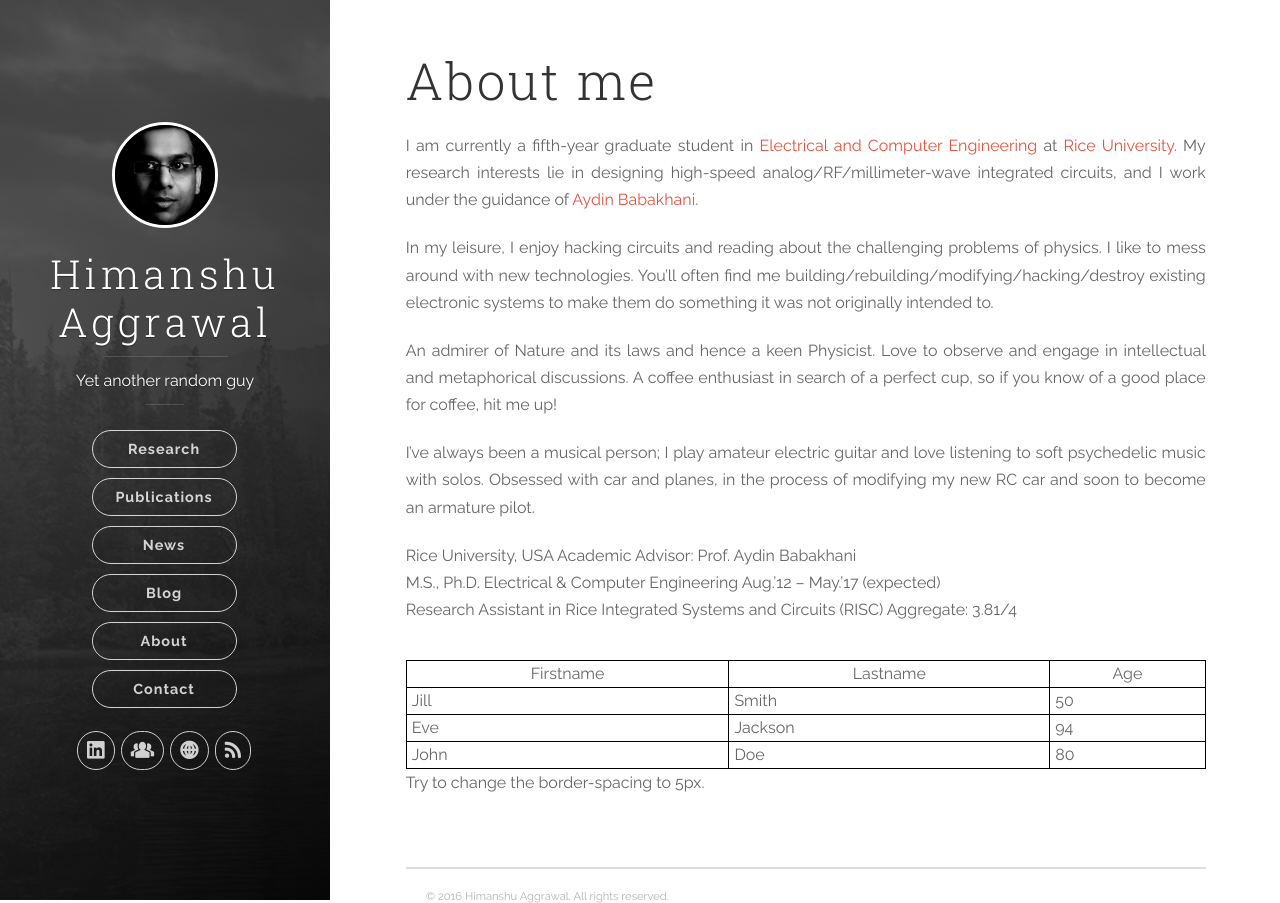
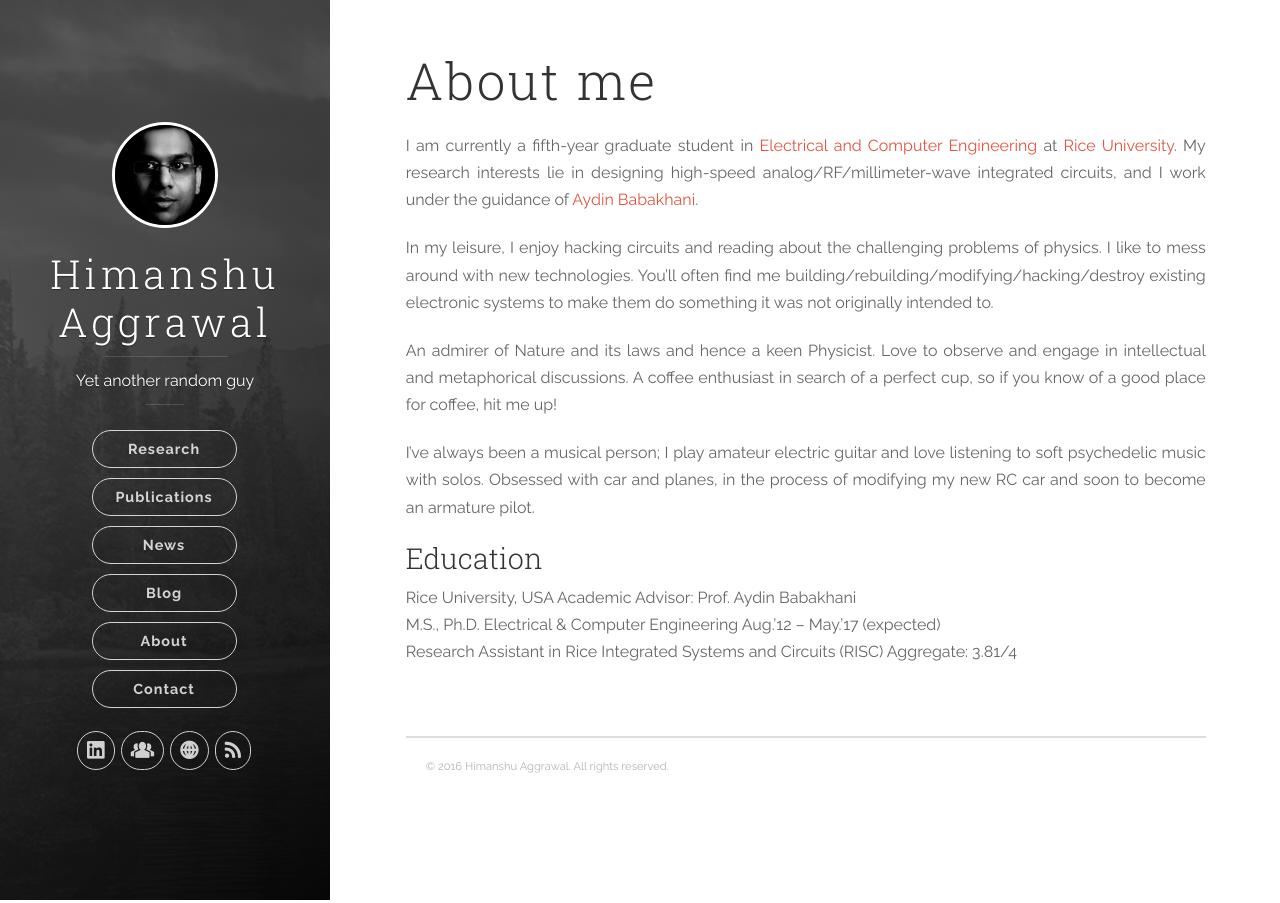
Before and after one commit to ahimanshu13/ahimanshu13.github.io, a Jekyll site: the page built from about/index.md, in a window 1280 px wide. Built offline with Jekyll 4.4.1, drawn with Linux system fonts in a browser that asks for light colours; nearby versions of some CDN libraries.

Commit message:
Update About Me

```diff
--- a/about/index.md
+++ b/about/index.md
@@ -13,42 +13,8 @@
 
 I've always been a musical person; I play amateur electric guitar and love listening to soft psychedelic music with solos. Obsessed with car and planes, in the process of modifying my new RC car and soon to become an armature pilot.
 
+### Education
+
 Rice University, USA												Academic Advisor: Prof. Aydin Babakhani<br>
 M.S., Ph.D. Electrical & Computer Engineering						Aug.’12 – May.’17 (expected)<br>
 Research Assistant in Rice Integrated Systems and Circuits (RISC)	Aggregate: 3.81/4<br>
-
-
-<style>
-table, th, td {
-    border: 1px solid black;
-    padding: 5px;
-}
-table {
-    border-spacing: 15px;
-}
-</style>
-
-<table style="width:100%">
-  <tr>
-    <th>Firstname</th>
-    <th>Lastname</th>
-    <th>Age</th>
-  </tr>
-  <tr>
-    <td>Jill</td>
-    <td>Smith</td>
-    <td>50</td>
-  </tr>
-  <tr>
-    <td>Eve</td>
-    <td>Jackson</td>
-    <td>94</td>
-  </tr>
-  <tr>
-    <td>John</td>
-    <td>Doe</td>
-    <td>80</td>
-  </tr>
-</table>
-
-<p>Try to change the border-spacing to 5px.</p>
```
